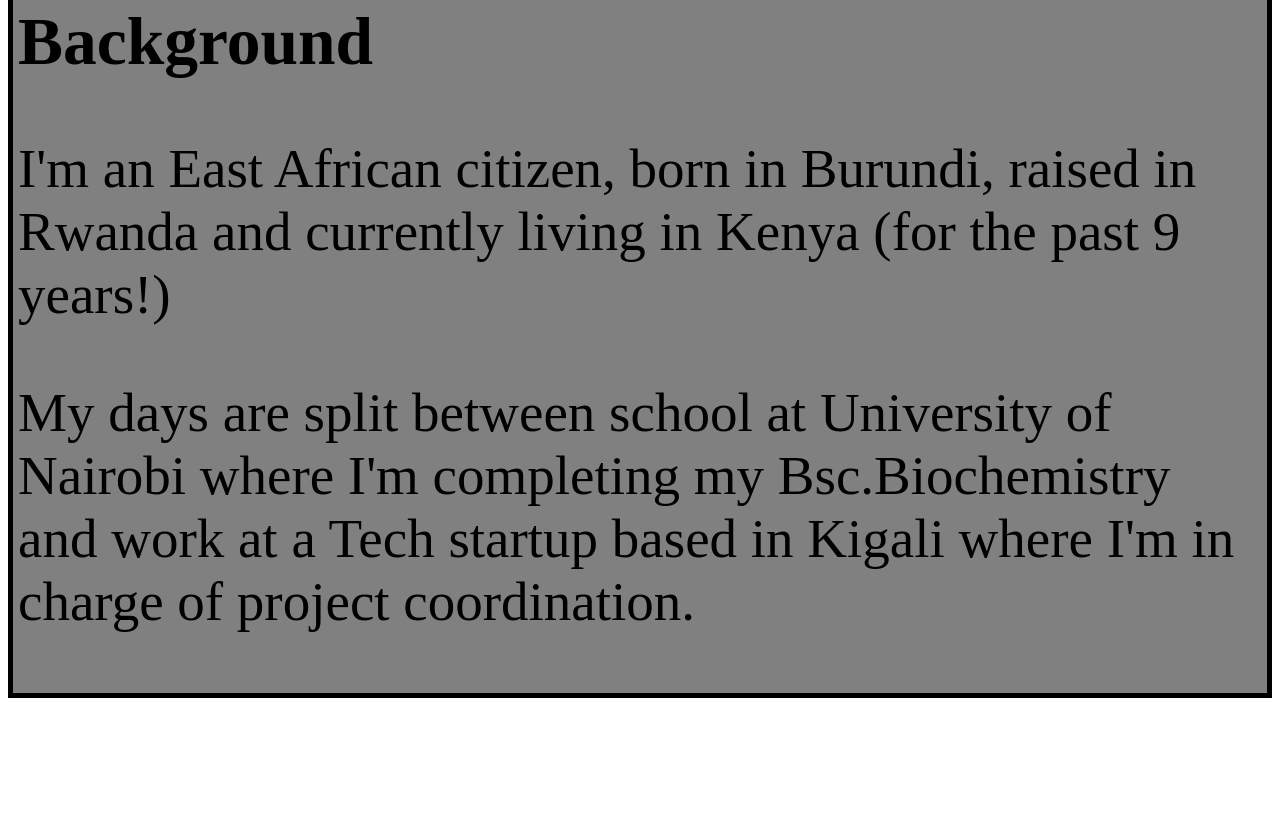
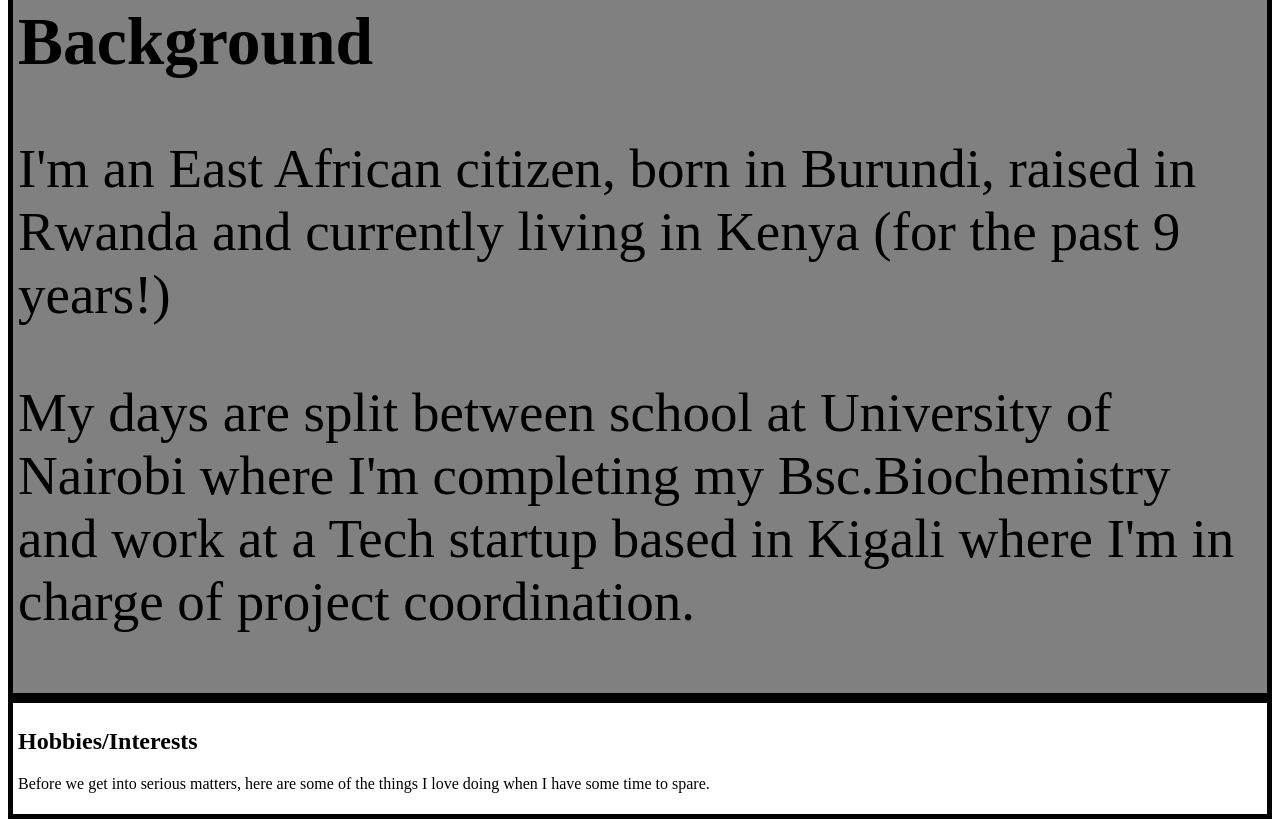
Before and after one commit to ChrisBanga/ChrisBanga.github.io, a plain HTML site: page index.html in a window 1280 px wide. Shown: the part 2068-2895 px from the top of the page. Before the commit the page ends 2774 px from the top, so only its background shows below. Drawn offline with Linux system fonts and the light colour scheme.

Commit message:
Add Hobbies section

```diff
--- a/index.html
+++ b/index.html
@@ -2,6 +2,7 @@
 <html>
   <head>
     <link href="css/styles.css" type="text/css" rel="stylesheet">
+    <meta name="viewport" content="width=device-width, initial-scale=1">
   </head>
   <body>
     <div class="greetings">
@@ -22,7 +23,10 @@
       completing my Bsc.Biochemistry and work at a Tech startup based in Kigali
       where I'm in charge of project coordination.</p>
     </div>
+    <div class="Interests">
+      <h2>Hobbies/Interests</h2>
+      <p>Before we get into serious matters, here are some of the things I love
+      doing when I have some time to spare.</p>
     </div>
-
   </body>
 </html>
```
